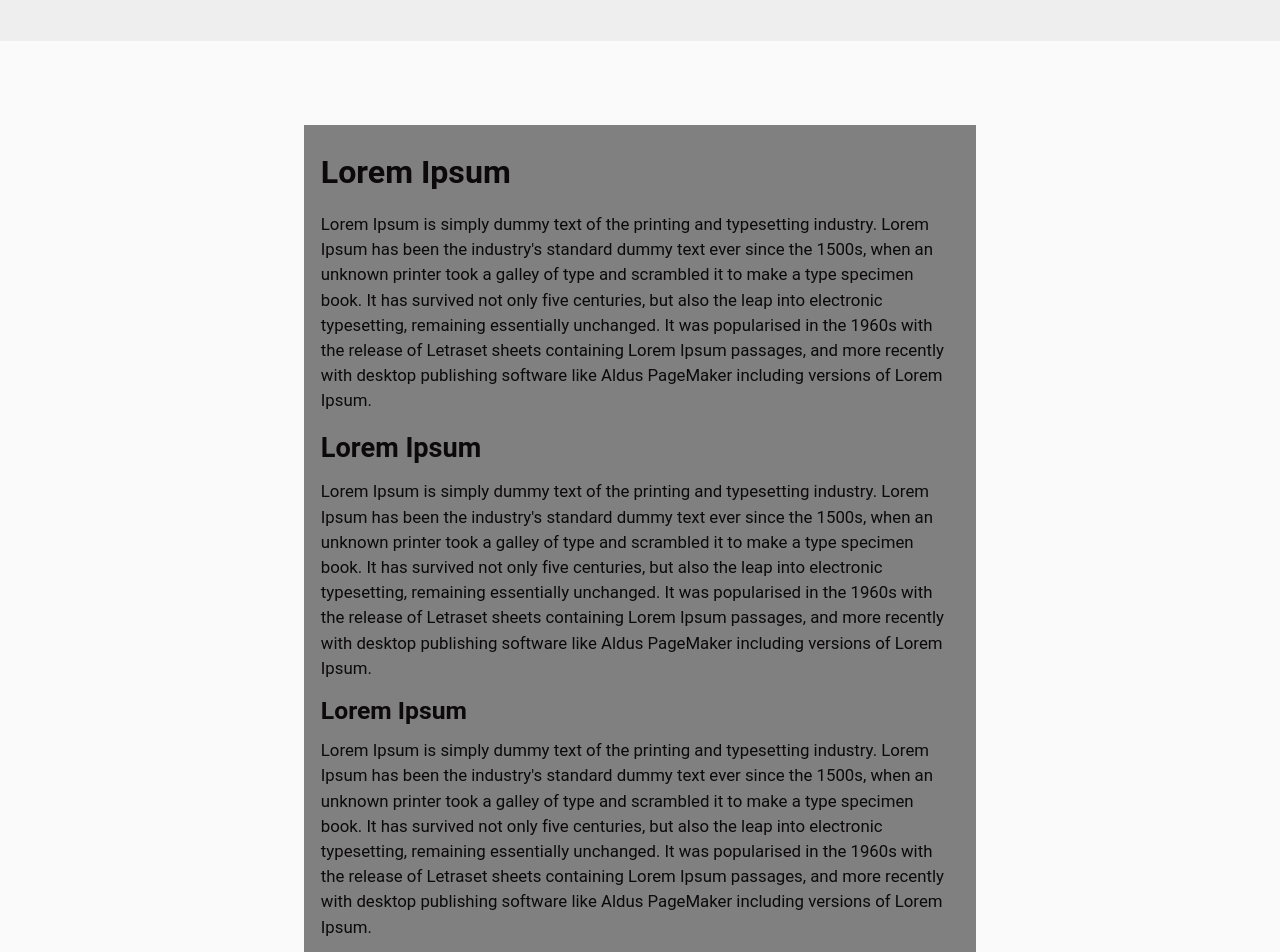
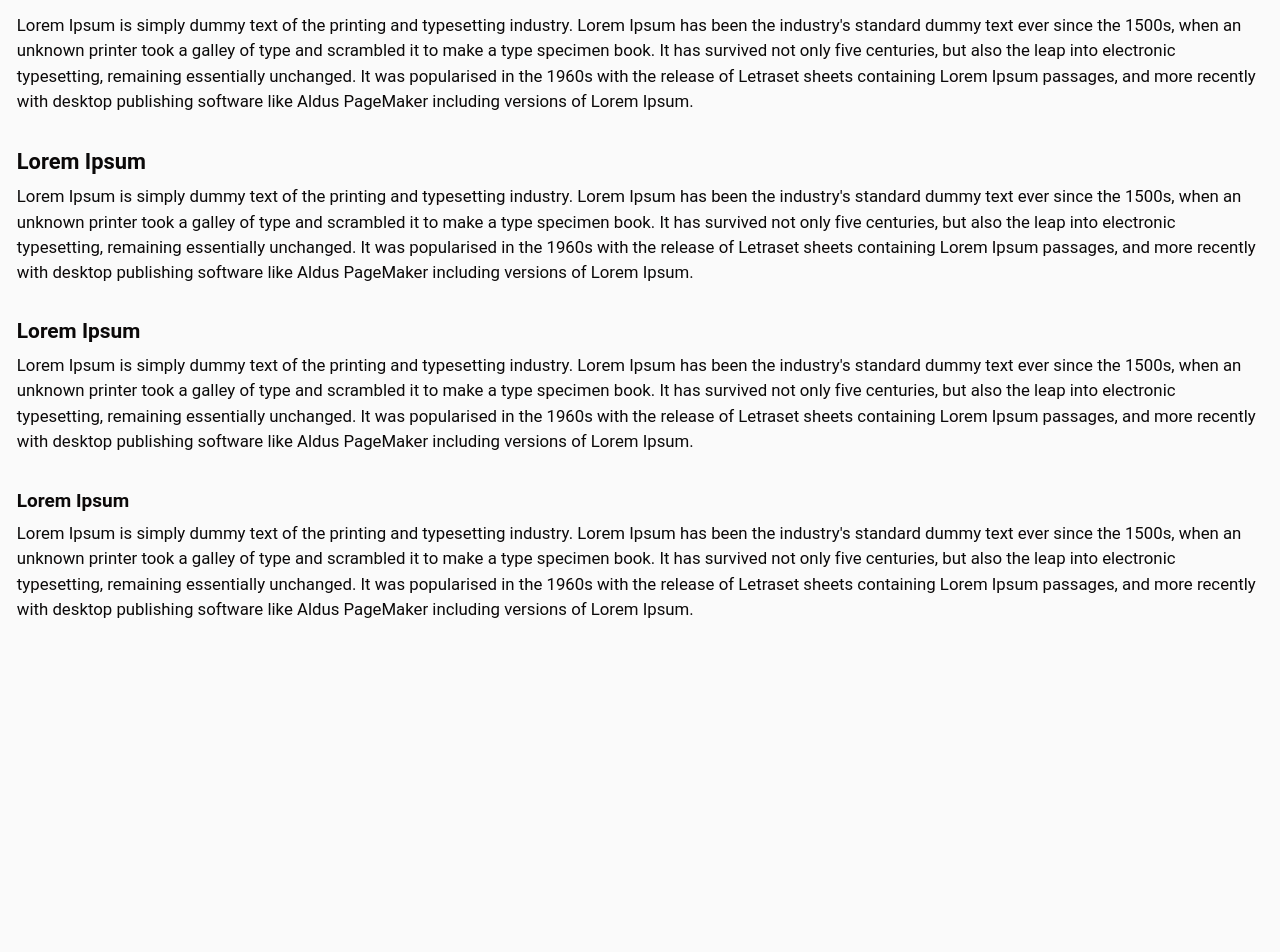
Before and after one commit to thanabgithub/my-next-template, a Next.js app: page / in a window 1280 px wide. Shown: the part 260-1212 px from the top of the page. After the commit the page ends 899 px from the top, so only its background shows below. Built offline with nearby package versions, Linux system fonts and the light colour scheme.

Commit message:
add grid utils

```diff
--- a/global-styles/1_glob-vars.scss
+++ b/global-styles/1_glob-vars.scss
@@ -1,3 +1,8 @@
+// since media queries can't understand var we need scss custom property
+// breakpoint
+$glob-vars_readibility: 40em;
+$glob-vars_breakpoint--m-size: $glob-vars_readibility;
+
 :root {
   // size
   --glob-vars_size-read: calc(1 * min(1vw, 1vh));
@@ -10,5 +15,7 @@
   --glob-vars_color-primary-300: #f24066;
   --glob-vars_color-primary-400: #f50035;
   --glob-vars_color-primary-500: #c5002b;
+
   // breakpoint
+  --glob-vars_breakpoint--m-size: $glob-vars_breakpoint--m-size;
 }
--- a/global-styles/4_utils.scss
+++ b/global-styles/4_utils.scss
@@ -1,14 +1,35 @@
+@use "1_glob-vars.scss" as *;
+
 // layout
-
 .utils_layout {
   &--limit-for-readibility {
-    max-width: 40em;
+    max-width: var(--glob-vars_breakpoint--m-size);
     padding: 1em;
   }
 }
 
+[class*="utils_layout--grid"] {
+  display: grid;
+  gap: 1em;
+  grid-gap: 1em;
+}
+
+.utils_layout--grid {
+  &-even-columns--m-size {
+    grid-template-columns: repeat(
+      auto-fit,
+      minmax(min(var(--glob-vars_breakpoint--m-size), 100%), 1fr)
+    );
+  }
+}
+$glob-vars_breakpoint--m-size: 40em; //var(--glob-vars_breakpoint--m-size);
+@media (min-width: $glob-vars_breakpoint--m-size) {
+  .utils_layout--grid-auto-flow {
+    grid-auto-flow: column;
+    grid-auto-columns: 1fr;
+  }
+}
 // box
-
 .utils_box {
   // padding
   &--p--3em {
@@ -20,10 +41,12 @@
     display: grid;
     place-content: center;
   }
+
   &--center-children--fit {
     display: grid;
     place-items: center;
   }
+
   &--center-self {
     margin: auto;
   }
@@ -32,29 +55,34 @@
   &--display--inline {
     display: inline;
   }
+
   &--display--block {
     display: block;
   }
+
   &--display--inline-block {
     display: inline-block;
   }
 }
 
 // text
-
 .utils_text {
   &--center {
     text-align: center;
   }
+
   &--left {
     text-align: left;
   }
+
   &--right {
     text-align: right;
   }
+
   &--justify {
     text-align: justify;
   }
+
   &--match-parent {
     text-align: match-parent;
   }
@@ -68,10 +96,12 @@
   &--kp-btn:focus {
     transform: scale(1.2);
   }
+
   @supports selector(:focus-visible) {
     &--kp-btn:focus {
       transform: scale(1);
     }
+
     &--kp-btn:focus-visible {
       outline-offset: 0.5em;
     }
--- a/pages/index.js
+++ b/pages/index.js
@@ -3,17 +3,17 @@ const backgroundColor = "#eee";
 export default function Home() {
   return (
     <>
-      <main>
-        <div className="hello utils_box--center-children--stretch">
-          <h2 className="card">Hello World</h2>
-          <h2 className="card"> scss test</h2>
+      <main class="utils_layout--grid-auto-flow">
+        {/* <div className="hello utils_box--center-children--stretch">
+          <h2 className="card utils_layout--limit-for-readibility">Hello World</h2>
+          <h2 className="card utils_layout--limit-for-readibility"> scss test</h2>
         </div>
-        {/* <div className="hello utils_box--center-children--fit">
-        <h2 className="card">Hello World</h2>
-        <h2 className="card"> scss test</h2>
+        <div className="hello utils_box--center-children--fit">
+        <h2 className="card utils_layout--limit-for-readibility">Hello World</h2>
+        <h2 className="card utils_layout--limit-for-readibility"> scss test</h2>
       </div> */}
-        <div className="test-read"></div>
-        <div className="test-read utils_layout--limit-for-readibility">
+
+        <div className="card utils_layout--limit-for-readibility">
           <h1>Lorem Ipsum</h1>
           <p>
             Lorem Ipsum is simply dummy text of the printing and typesetting
@@ -26,6 +26,8 @@ export default function Home() {
             and more recently with desktop publishing software like Aldus
             PageMaker including versions of Lorem Ipsum.
           </p>
+        </div>
+        <div className="card utils_layout--limit-for-readibility">
           <h2>Lorem Ipsum</h2>
           <p>
             Lorem Ipsum is simply dummy text of the printing and typesetting
@@ -38,18 +40,8 @@ export default function Home() {
             and more recently with desktop publishing software like Aldus
             PageMaker including versions of Lorem Ipsum.
           </p>
-          <h3>Lorem Ipsum</h3>
-          <p>
-            Lorem Ipsum is simply dummy text of the printing and typesetting
-            industry. Lorem Ipsum has been the industry's standard dummy text
-            ever since the 1500s, when an unknown printer took a galley of type
-            and scrambled it to make a type specimen book. It has survived not
-            only five centuries, but also the leap into electronic typesetting,
-            remaining essentially unchanged. It was popularised in the 1960s
-            with the release of Letraset sheets containing Lorem Ipsum passages,
-            and more recently with desktop publishing software like Aldus
-            PageMaker including versions of Lorem Ipsum.
-          </p>
+        </div>
+        <div className="card utils_layout--limit-for-readibility">
           <h4>Lorem Ipsum</h4>
           <p>
             Lorem Ipsum is simply dummy text of the printing and typesetting
@@ -62,6 +54,8 @@ export default function Home() {
             and more recently with desktop publishing software like Aldus
             PageMaker including versions of Lorem Ipsum.
           </p>
+        </div>
+        <div className="card utils_layout--limit-for-readibility">
           <h5>Lorem Ipsum</h5>
           <p>
             Lorem Ipsum is simply dummy text of the printing and typesetting
@@ -74,6 +68,8 @@ export default function Home() {
             and more recently with desktop publishing software like Aldus
             PageMaker including versions of Lorem Ipsum.
           </p>
+        </div>
+        <div className="card utils_layout--limit-for-readibility">
           <h6>Lorem Ipsum</h6>
           <p>
             Lorem Ipsum is simply dummy text of the printing and typesetting
@@ -91,16 +87,11 @@ export default function Home() {
       <style jsx>{`
         .test-read {
           width: 100%;
-          background-color: grey;
+          // background-color: grey;
           margin: auto;
-          margin-bottom: 5em;
         }
 
-        .card {
-          background-color: var(--glob-vars_color-primary-400);
-        }
         .hello {
-          background-color: ${backgroundColor};
           padding: 100px;
           text-align: center;
           transition: 100ms ease-in background;
```
